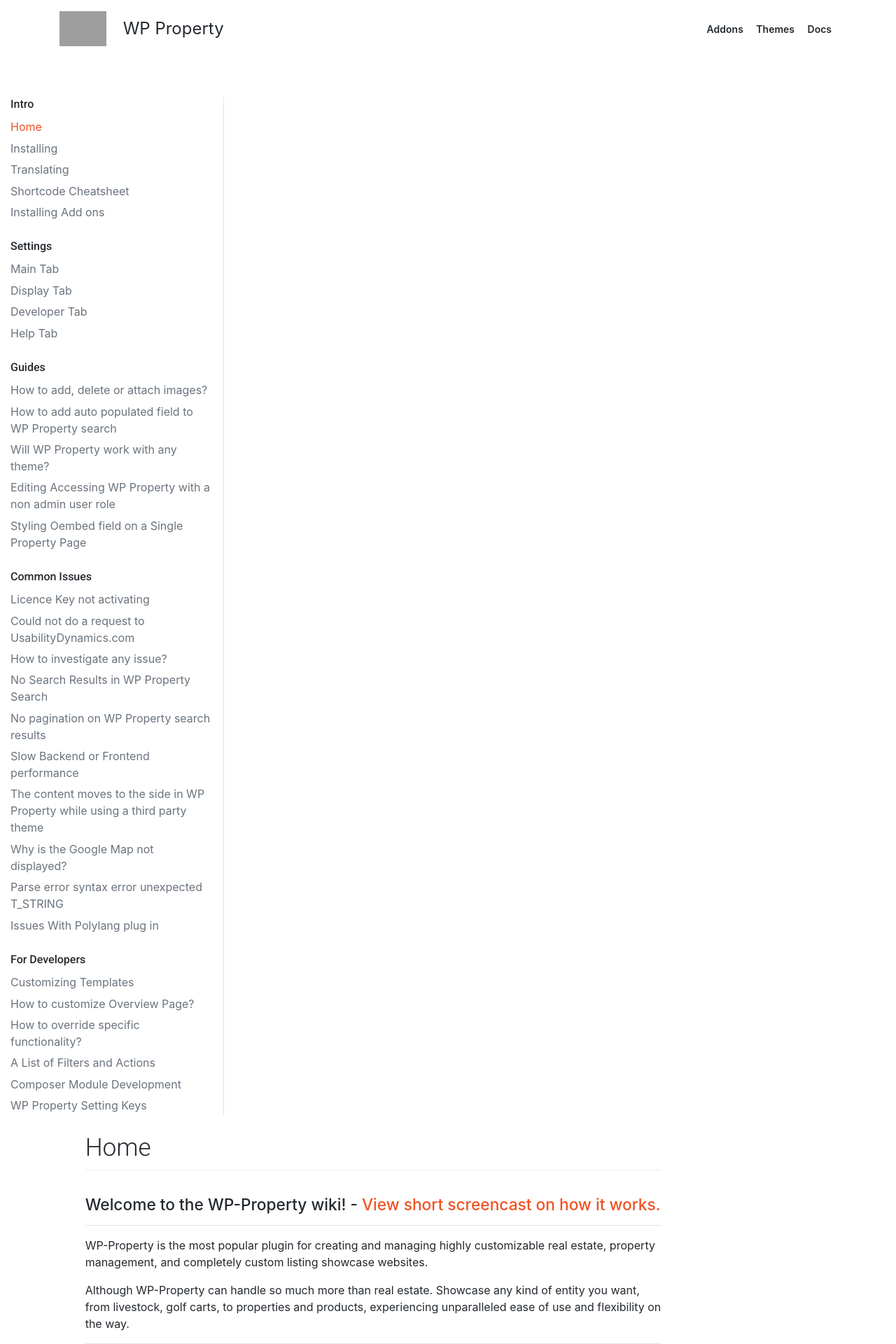
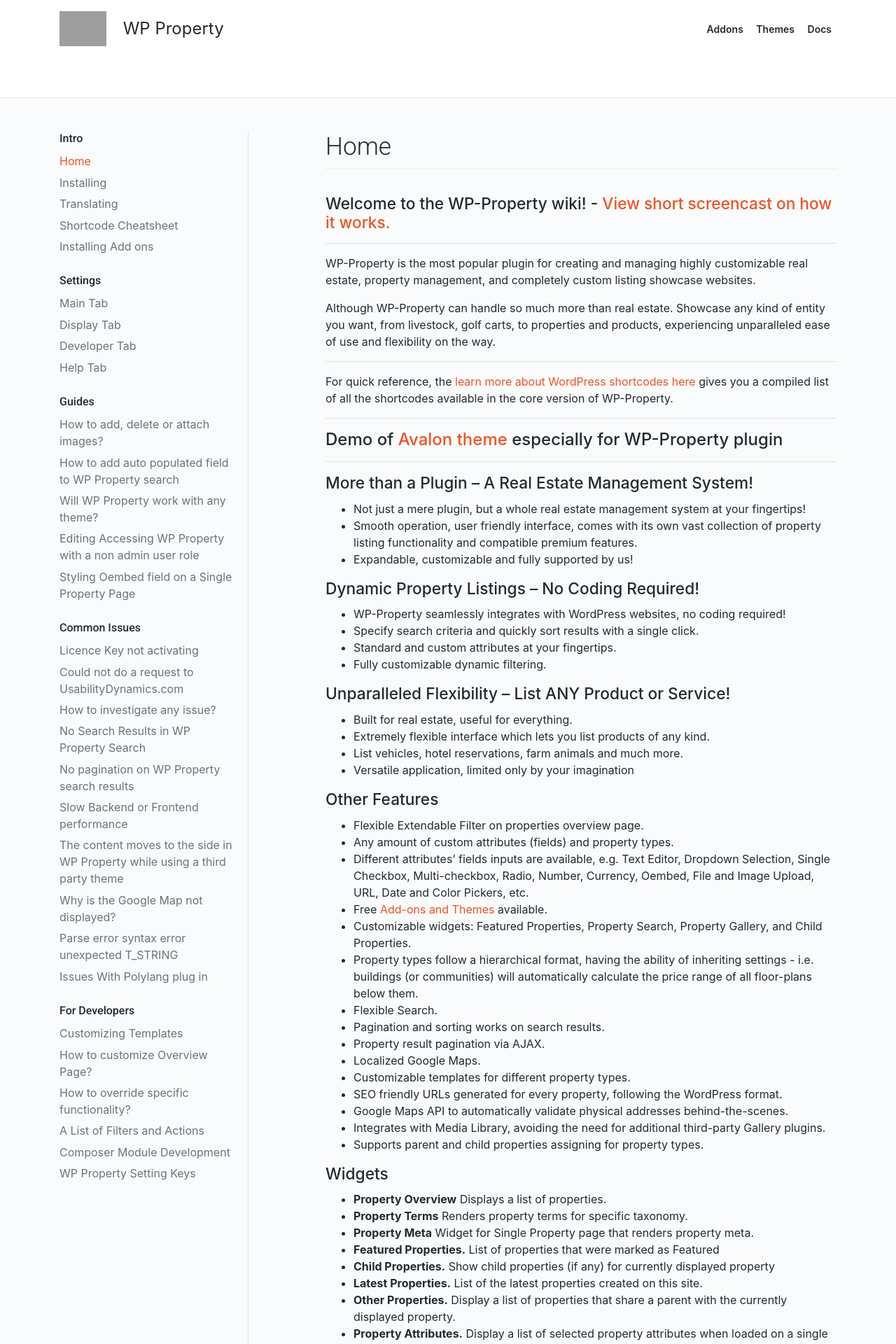
Before and after one commit to wp-property/wp-property.github.io, a Jekyll site: the page built from docs/index.md, in a window 1280 px wide. Shown: the top 1920 px of the page at 70% size. Built offline with Jekyll 4.4.1, drawn with Linux system fonts in a browser that asks for light colours; nearby versions of some CDN libraries; grey boxes are pictures that could not be loaded.

Commit message:
Frontpage fixes

```diff
--- a/_includes/addons.html
+++ /dev/null
@@ -1,4 +0,0 @@
-<div class="col-4">
-  {{app}}
-  <a href="{{ app.url }}">{{ app.title }}</a>
-</div>
--- a/_includes/themes.html
+++ /dev/null
@@ -1,4 +0,0 @@
-<div class="col-4">
-  {{app}}
-  <a href="{{ app.url }}">{{ app.title }}</a>
-</div>
--- a/_layouts/addons.html
+++ b/_layouts/addons.html
@@ -2,6 +2,9 @@
 layout: default
 ---
 
+<main class="main">
+  <div class="container">
+    <div class="row">
       {% include addons-sidebar.html %}
       <div class="col-8 offset-1">
         <div class="content-body">
@@ -9,3 +12,6 @@
           {{ content }}
         </div>
       </div>
+    </div>
+  </div>
+</main>
--- a/_layouts/docs.html
+++ b/_layouts/docs.html
@@ -2,6 +2,9 @@
 layout: default
 ---
 
+<main class="main">
+  <div class="container">
+    <div class="row">
       {% include sidebar.html %}
       <div class="col-8 offset-1">
         <div class="content-body">
@@ -9,3 +12,6 @@
           {{ content }}
         </div>
       </div>
+    </div>
+  </div>
+</main>
--- a/_layouts/themes.html
+++ b/_layouts/themes.html
@@ -2,6 +2,9 @@
 layout: default
 ---
 
+<main class="main">
+  <div class="container">
+    <div class="row">
       {% include themes-sidebar.html %}
       <div class="col-8 offset-1">
         <div class="content-body">
@@ -9,3 +12,6 @@
           {{ content }}
         </div>
       </div>
+    </div>
+  </div>
+</main>
```
Also changed, not shown: addons/index.html (+9 -0 lines), themes/index.html (+7 -0 lines). Lines whose indentation alone changed are shown as unchanged.
